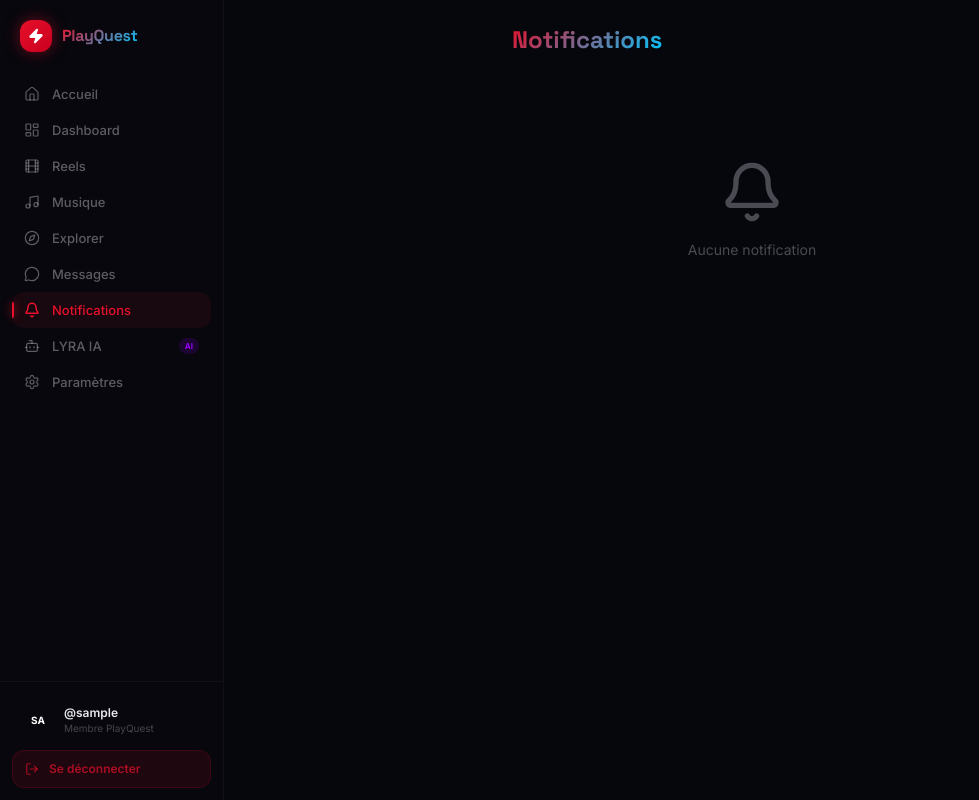
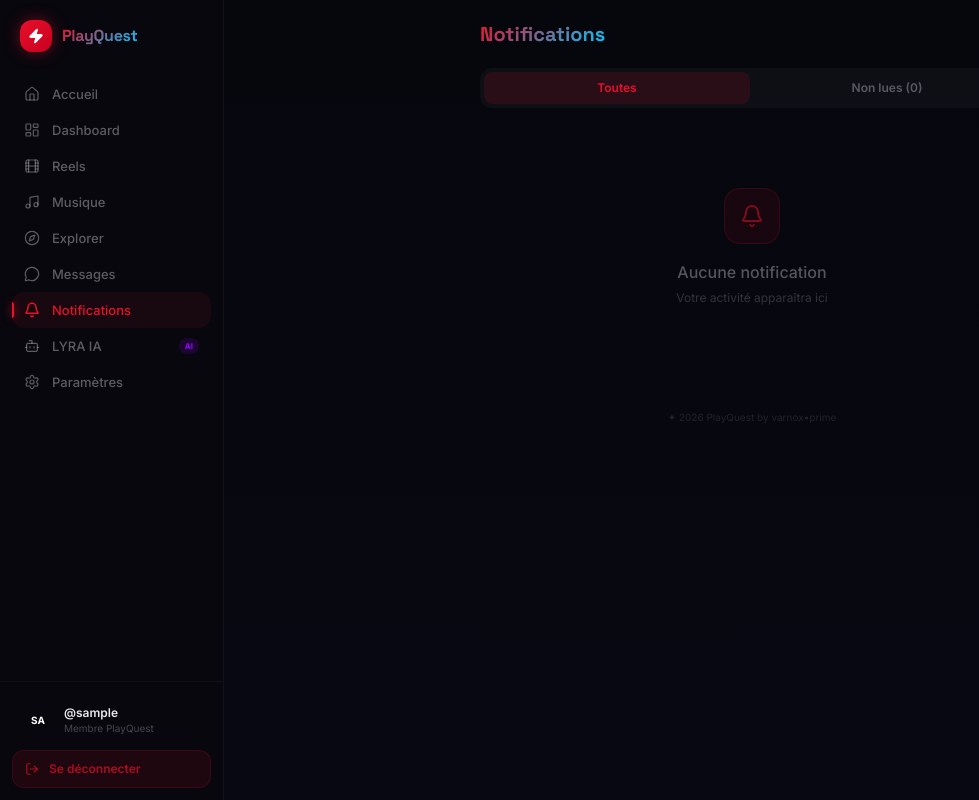
Before and after one commit to Med12-q/PlayQuest, a React (Vite) app in the folder artifacts/playquest/: page /notifications in a window 1280 px wide. Shown: the whole page, without its empty margins (0-979 px from the left). Built offline with nearby package versions, Linux system fonts and the light colour scheme; sample sign-in values are in the browser's storage.

Commit message:
feat: instagram-like update — notifications.tsx

```diff
--- a/artifacts/playquest/src/pages/notifications.tsx
+++ b/artifacts/playquest/src/pages/notifications.tsx
@@ -1,28 +1,23 @@
 import { useState, useEffect } from "react";
-import { motion } from "framer-motion";
-import { Heart, MessageCircle, UserPlus, AtSign, Bell, CheckCheck } from "lucide-react";
+import { motion, AnimatePresence } from "framer-motion";
+import { Heart, MessageCircle, UserPlus, AtSign, Bell, CheckCheck, Zap } from "lucide-react";
 import Layout from "@/components/Layout";
 import { useAuth } from "@/contexts/AuthContext";
 import { store, Notification } from "@/lib/store";
-import { getInitials, formatTimeAgo } from "@/lib/utils";
+import { formatTimeAgo } from "@/lib/utils";
+import { UserAvatar } from "@/components/UserAvatar";
 
-const notifIcons: Record<string, { icon: typeof Heart; color: string }> = {
-  like: { icon: Heart, color: "#e8102a" },
-  comment: { icon: MessageCircle, color: "#00c8ff" },
-  follow: { icon: UserPlus, color: "#39ff14" },
-  mention: { icon: AtSign, color: "#ff9900" },
-};
-
-const notifLabels: Record<string, string> = {
-  like: "a aimé votre publication",
-  comment: "a commenté votre publication",
-  follow: "a commencé à vous suivre",
-  mention: "vous a mentionné",
+const notifConfig: Record<string, { icon: typeof Heart; color: string; bg: string; label: string }> = {
+  like:    { icon: Heart,          color: "#e8102a", bg: "rgba(232,16,42,0.12)",   label: "a aimé votre publication" },
+  comment: { icon: MessageCircle,  color: "#00c8ff", bg: "rgba(0,200,255,0.12)",   label: "a commenté votre publication" },
+  follow:  { icon: UserPlus,       color: "#39ff14", bg: "rgba(57,255,20,0.12)",   label: "a commencé à vous suivre" },
+  mention: { icon: AtSign,         color: "#ff9900", bg: "rgba(255,153,0,0.12)",   label: "vous a mentionné" },
 };
 
 export default function NotificationsPage() {
   const { currentUser } = useAuth();
   const [notifications, setNotifications] = useState<Notification[]>([]);
+  const [filter, setFilter] = useState<"all" | "unread">("all");
 
   const loadNotifs = () => {
     if (currentUser) setNotifications(store.getNotifications(currentUser.id));
@@ -36,58 +31,126 @@ export default function NotificationsPage() {
     loadNotifs();
   };
 
+  const visible = filter === "unread" ? notifications.filter(n => !n.read) : notifications;
   const unreadCount = notifications.filter(n => !n.read).length;
 
   return (
     <Layout>
-      <div className="max-w-lg mx-auto px-4 py-6">
-        <div className="flex items-center justify-between mb-6">
-          <div>
-            <h1 className="text-2xl font-bold gradient-text" style={{ fontFamily: "'Space Grotesk', sans-serif" }}>Notifications</h1>
-            {unreadCount > 0 && <p className="text-xs text-[#e8102a] mt-0.5">{unreadCount} non lu{unreadCount > 1 ? "es" : ""}</p>}
+      <div className="min-h-screen" style={{ background: "linear-gradient(180deg,#06060d 0%,#080812 100%)" }}>
+        <div className="max-w-xl mx-auto px-4 py-5 pb-24">
+
+          {/* Header */}
+          <div className="flex items-center justify-between mb-5">
+            <div className="flex items-center gap-2.5">
+              <h1 className="text-xl font-black" style={{ fontFamily: "'Space Grotesk',sans-serif", background: "linear-gradient(135deg,#e8102a,#00c8ff)", WebkitBackgroundClip: "text", WebkitTextFillColor: "transparent" }}>Notifications</h1>
+              {unreadCount > 0 && (
+                <div className="flex items-center justify-center w-5 h-5 rounded-full text-[10px] font-bold text-white" style={{ background: "#e8102a", boxShadow: "0 0 10px rgba(232,16,42,0.6)" }}>
+                  {unreadCount > 9 ? "9+" : unreadCount}
+                </div>
+              )}
             </div>
             {unreadCount > 0 && (
-            <motion.button whileHover={{ scale: 1.02 }} whileTap={{ scale: 0.98 }} onClick={markAllRead} data-testid="button-mark-all-read" className="flex items-center gap-1.5 px-3 py-2 rounded-xl text-xs font-medium text-[#00c8ff] transition-all" style={{ background: "rgba(0,200,255,0.08)", border: "1px solid rgba(0,200,255,0.2)" }}>
-              <CheckCheck className="w-3.5 h-3.5" />
-              Tout marquer lu
+              <motion.button whileTap={{ scale: 0.93 }} onClick={markAllRead} className="flex items-center gap-1.5 text-xs font-medium px-3 py-1.5 rounded-xl" style={{ background: "rgba(0,200,255,0.08)", color: "#00c8ff", border: "1px solid rgba(0,200,255,0.2)" }}>
+                <CheckCheck className="w-3.5 h-3.5" /> Tout lire
               </motion.button>
             )}
           </div>
 
-        {notifications.length === 0 ? (
-          <div className="flex flex-col items-center justify-center py-20 text-[#e8e8f0]/30">
-            <Bell className="w-16 h-16 mb-4" />
-            <p className="text-sm">Aucune notification</p>
+          {/* Filter tabs */}
+          <div className="flex gap-1 p-1 rounded-xl mb-4" style={{ background: "rgba(255,255,255,0.03)" }}>
+            {(["all", "unread"] as const).map(f => (
+              <button key={f} onClick={() => setFilter(f)} className="flex-1 py-2 rounded-lg text-xs font-semibold transition-all" style={{ background: filter === f ? "rgba(232,16,42,0.12)" : "transparent", color: filter === f ? "#e8102a" : "rgba(232,232,240,0.35)" }}>
+                {f === "all" ? "Toutes" : `Non lues (${unreadCount})`}
+              </button>
+            ))}
+          </div>
+
+          {/* Notif list */}
+          <div className="space-y-1.5">
+            {visible.length === 0 ? (
+              <motion.div initial={{ opacity: 0, y: 20 }} animate={{ opacity: 1, y: 0 }} className="text-center py-16">
+                <div className="w-14 h-14 rounded-2xl flex items-center justify-center mx-auto mb-4" style={{ background: "rgba(232,16,42,0.08)", border: "1px solid rgba(232,16,42,0.15)" }}>
+                  <Bell className="w-6 h-6 text-[#e8102a]/50" />
+                </div>
+                <p className="text-[#e8e8f0]/35 font-medium">
+                  {filter === "unread" ? "Tout est lu ✦" : "Aucune notification"}
+                </p>
+                <p className="text-[#e8e8f0]/20 text-xs mt-1.5">Votre activité apparaîtra ici</p>
+              </motion.div>
+            ) : (
+              <AnimatePresence>
+                {visible.map((notif, i) => {
+                  const conf = notifConfig[notif.type] || notifConfig.like;
+                  const IconComponent = conf.icon;
+                  const sender = store.getUserById(notif.fromUserId);
+
+                  return (
+                    <motion.div
+                      key={notif.id}
+                      initial={{ opacity: 0, x: -10 }}
+                      animate={{ opacity: 1, x: 0 }}
+                      transition={{ delay: i * 0.03 }}
+                      className="flex items-center gap-3.5 p-3.5 rounded-2xl cursor-pointer transition-all"
+                      style={{ background: notif.read ? "rgba(255,255,255,0.025)" : "rgba(232,16,42,0.05)", border: `1px solid ${notif.read ? "rgba(255,255,255,0.03)" : "rgba(232,16,42,0.12)"}` }}
+                    >
+                      {/* Avatar with icon overlay */}
+                      <div className="relative flex-shrink-0">
+                        {sender ? (
+                          <div className="p-[2px] rounded-full" style={{ background: `linear-gradient(135deg,${sender.avatarColor},#00c8ff)` }}>
+                            <UserAvatar user={sender} size="md" style={{ border: "2px solid #06060d", boxShadow: "none" }} />
                           </div>
                         ) : (
-          <div className="space-y-2">
-            {notifications.map((notif, i) => {
-              const fromUser = store.getUserById(notif.fromUserId);
-              const { icon: Icon, color } = notifIcons[notif.type] || notifIcons.like;
-              const label = notifLabels[notif.type] || "a interagi avec vous";
-              return (
-                <motion.div key={notif.id} initial={{ opacity: 0, x: -20 }} animate={{ opacity: 1, x: 0 }} transition={{ delay: i * 0.05 }} data-testid={`notification-${notif.id}`} className="flex items-center gap-3 p-4 rounded-xl transition-all relative" style={{ background: notif.read ? "rgba(17,17,24,0.4)" : "rgba(17,17,24,0.9)", border: `1px solid ${notif.read ? "rgba(0,200,255,0.05)" : "rgba(0,200,255,0.12)"}` }}>
-                  {!notif.read && <div className="absolute left-3 top-1/2 -translate-y-1/2 w-1.5 h-1.5 rounded-full" style={{ background: "#e8102a", boxShadow: "0 0 6px rgba(232,16,42,0.8)" }} />}
-                  <div className="relative flex-shrink-0 ml-2">
-                    <div className="w-11 h-11 rounded-full flex items-center justify-center text-sm font-bold text-white" style={{ background: fromUser?.avatarColor || "#666", boxShadow: `0 0 10px ${fromUser?.avatarColor || "#666"}60` }}>
-                      {getInitials(fromUser?.username || "?")}
+                          <div className="w-10 h-10 rounded-full flex items-center justify-center" style={{ background: conf.bg }}>
+                            <IconComponent className="w-5 h-5" style={{ color: conf.color }} />
                           </div>
-                    <div className="absolute -bottom-1 -right-1 w-5 h-5 rounded-full flex items-center justify-center" style={{ background: color, boxShadow: `0 0 6px ${color}` }}>
-                      <Icon className="w-2.5 h-2.5 text-white" fill="white" />
+                        )}
+                        <div className="absolute -bottom-0.5 -right-0.5 w-5 h-5 rounded-full flex items-center justify-center" style={{ background: conf.bg, border: "1.5px solid #06060d" }}>
+                          <IconComponent className="w-2.5 h-2.5" style={{ color: conf.color }} />
                         </div>
                       </div>
+
                       <div className="flex-1 min-w-0">
-                    <p className="text-sm text-[#e8e8f0]">
-                      <span className="font-semibold">@{fromUser?.username || "?"}</span>
-                      <span className="text-[#e8e8f0]/60"> {label}</span>
+                        <p className="text-sm text-[#e8e8f0]/85 leading-snug">
+                          <span className="font-semibold text-[#e8e8f0]">@{sender?.username || "Quelqu'un"}</span>{" "}
+                          <span style={{ color: conf.color }}>{conf.label}</span>
                         </p>
-                    <p className="text-xs text-[#e8e8f0]/40 mt-0.5">{formatTimeAgo(notif.createdAt)}</p>
+                        <p className="text-[11px] text-[#e8e8f0]/30 mt-0.5">{formatTimeAgo(notif.createdAt)}</p>
                       </div>
+
+                      {!notif.read && (
+                        <div className="w-2 h-2 rounded-full flex-shrink-0" style={{ background: "#e8102a", boxShadow: "0 0 6px rgba(232,16,42,0.7)" }} />
+                      )}
                     </motion.div>
                   );
                 })}
+              </AnimatePresence>
+            )}
           </div>
+
+          {/* Activity overview */}
+          {visible.length > 0 && (
+            <motion.div initial={{ opacity: 0 }} animate={{ opacity: 1 }} className="mt-6 p-4 rounded-2xl" style={{ background: "rgba(17,17,24,0.6)", border: "1px solid rgba(255,255,255,0.04)" }}>
+              <p className="text-[10px] font-semibold text-[#e8e8f0]/35 uppercase tracking-wider mb-3 flex items-center gap-2">
+                <Zap className="w-3 h-3 text-[#39ff14]" /> Résumé d'activité
+              </p>
+              <div className="grid grid-cols-3 gap-2">
+                {[
+                  { icon: Heart, label: "J'aimes", count: notifications.filter(n => n.type === "like").length, color: "#e8102a" },
+                  { icon: MessageCircle, label: "Commentaires", count: notifications.filter(n => n.type === "comment").length, color: "#00c8ff" },
+                  { icon: UserPlus, label: "Abonnés", count: notifications.filter(n => n.type === "follow").length, color: "#39ff14" },
+                ].map(({ icon: Icon, label, count, color }) => (
+                  <div key={label} className="text-center p-2 rounded-xl" style={{ background: `${color}08` }}>
+                    <Icon className="w-4 h-4 mx-auto mb-1" style={{ color }} />
+                    <p className="text-base font-bold" style={{ color }}>{count}</p>
+                    <p className="text-[9px] text-[#e8e8f0]/30">{label}</p>
+                  </div>
+                ))}
+              </div>
+            </motion.div>
           )}
+
+          <p className="text-center text-[10px] text-[#e8e8f0]/12 mt-10 mb-4">✦ 2026 PlayQuest by varnox•prime</p>
+        </div>
       </div>
     </Layout>
   );
```
Lines whose indentation alone changed are shown as unchanged.
